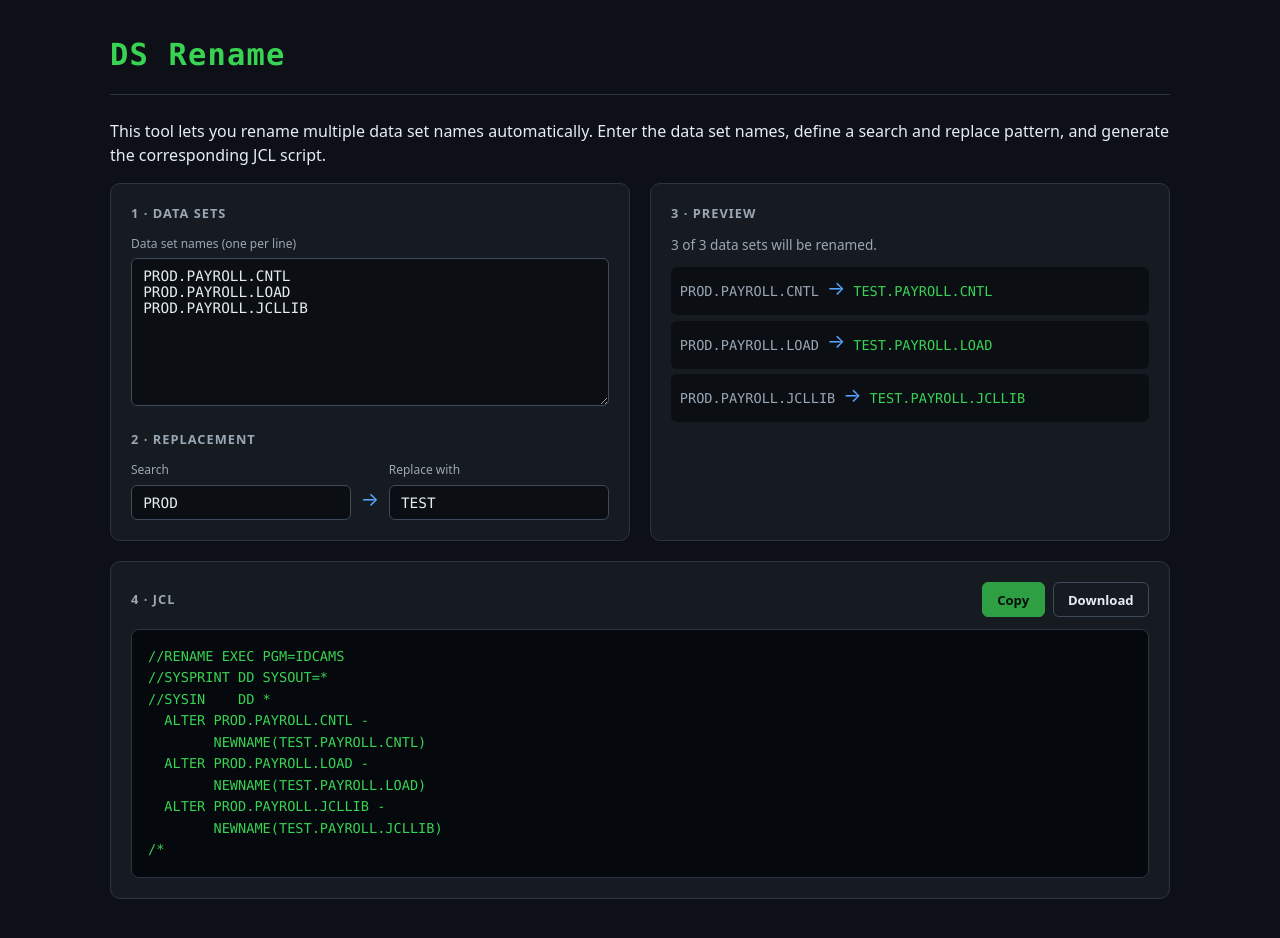
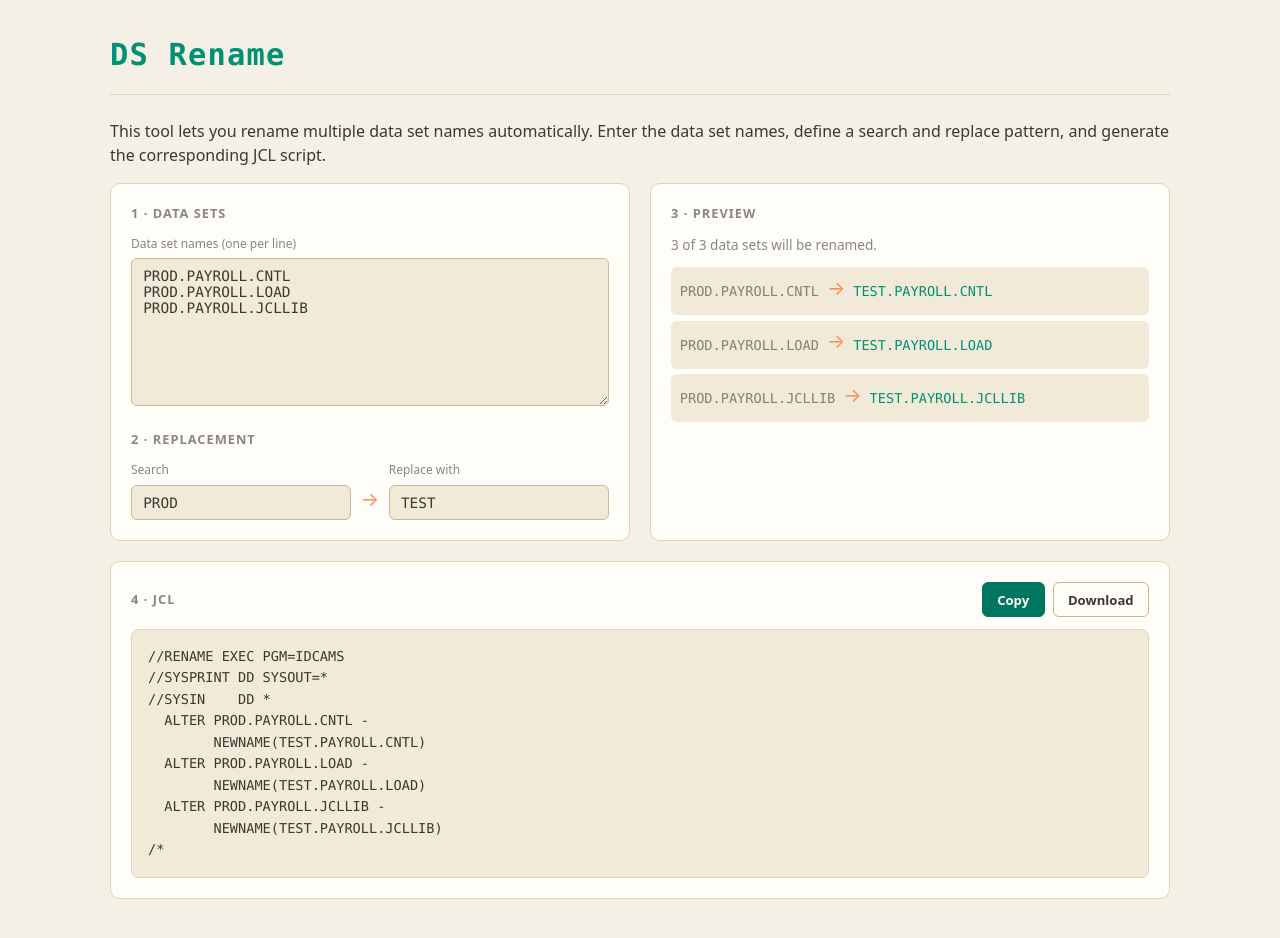
Before and after one commit to damblatt/JCL-DS-Rename-Utility, an Angular app: page / in a window 1280 px wide. Shown: the top 938 px of the page. Built offline with nearby package versions, Linux system fonts and the light colour scheme.

Commit message:
use color palette of butterkeks

```diff
--- a/src/app/app.scss
+++ b/src/app/app.scss
@@ -89,11 +89,11 @@ textarea {
   &:focus {
     outline: none;
     border-color: var(--accent-dim);
-    box-shadow: 0 0 0 2px rgba(46, 160, 67, 0.25);
+    box-shadow: 0 0 0 2px rgba(0, 145, 117, 0.25);
   }
 
   &::placeholder {
-    color: #4a5563;
+    color: #a89a7d;
   }
 }
 
@@ -204,7 +204,7 @@ button {
   border-radius: 6px;
   border: 1px solid var(--accent-dim);
   background: var(--accent-dim);
-  color: #06120a;
+  color: #fffdf8;
   cursor: pointer;
   transition: filter 0.15s ease;
 
@@ -221,7 +221,7 @@ button {
 
 .jcl {
   margin: 0;
-  background: #05080c;
+  background: var(--bg-input);
   border: 1px solid var(--border);
   border-radius: 8px;
   padding: 1rem;
@@ -230,7 +230,7 @@ button {
   code {
     font-family: var(--font-mono);
     font-size: 0.85rem;
-    color: var(--accent);
+    color: var(--text);
     white-space: pre;
     line-height: 1.55;
   }
--- a/src/styles.scss
+++ b/src/styles.scss
@@ -1,18 +1,18 @@
 /* Globale Styles & Theme-Variablen */
 
 :root {
-  --bg: #0d1117;
-  --bg-elev: #161b22;
-  --bg-input: #0b0f14;
-  --border: #2b3440;
-  --border-strong: #3d4a5a;
-  --text: #e6edf3;
-  --text-dim: #9aa7b4;
-  --accent: #39d353;
-  --accent-dim: #2ea043;
-  --arrow: #58a6ff;
-  --warn: #f0883e;
-  --error: #f85149;
+  --bg: #f5f0e6;
+  --bg-elev: #fffdf8;
+  --bg-input: #f2ead8;
+  --border: #e0d3b7;
+  --border-strong: #c9b990;
+  --text: #3c3830;
+  --text-dim: rgba(60, 56, 48, 0.6);
+  --accent: #009175;
+  --accent-dim: #00755f;
+  --arrow: #fd8d58;
+  --warn: #fd8d58;
+  --error: #c1502e;
   --font-mono: 'SFMono-Regular', 'JetBrains Mono', 'Cascadia Code', Consolas,
     'Liberation Mono', Menlo, monospace;
   --font-ui: system-ui, -apple-system, 'Segoe UI', Roboto, sans-serif;
```
